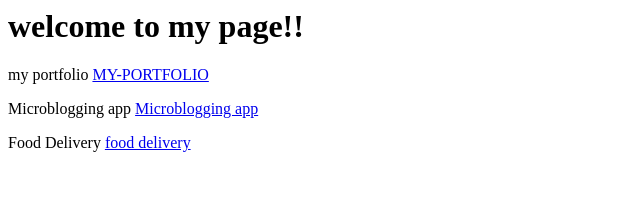
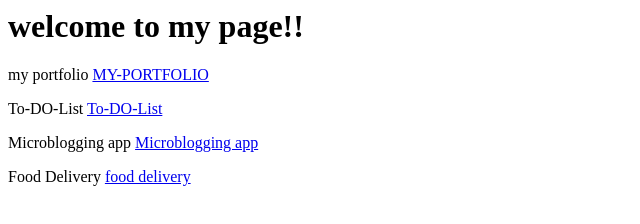
Before and after one commit to sanjayduce/index, a plain HTML site: page index.html in a window 1280 px wide. Shown: the whole page, without its empty margins (0-640 px from the left). Drawn offline with Linux system fonts and the light colour scheme.

Commit message:
index.html

```diff
--- a/index.html
+++ b/index.html
@@ -5,6 +5,9 @@
 <body>
   <p>my portfolio
   <a href="https://sanjayduce.github.io/index/Portfolio/Portfolio.html">MY-PORTFOLIO</a>
+  </p>
+  <p>To-DO-List
+  <a href="https://sanjayduce.github.io/index/">To-DO-List</a>
   </p>
   <p>Microblogging app
   <a href="https://sanjayduce.github.io/Microbloggingapp/index.html">Microblogging app</a>
```
